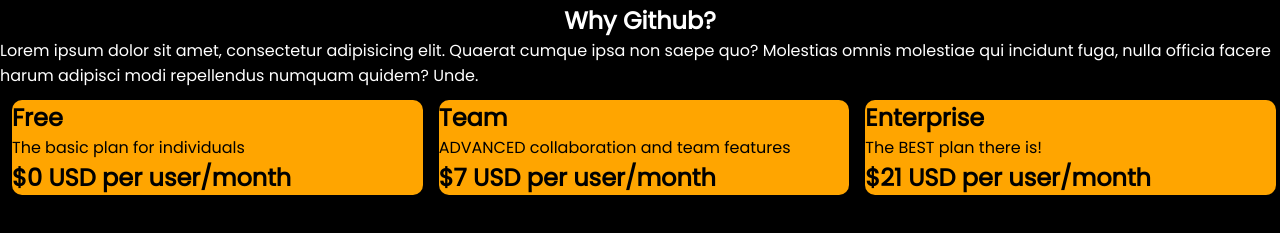
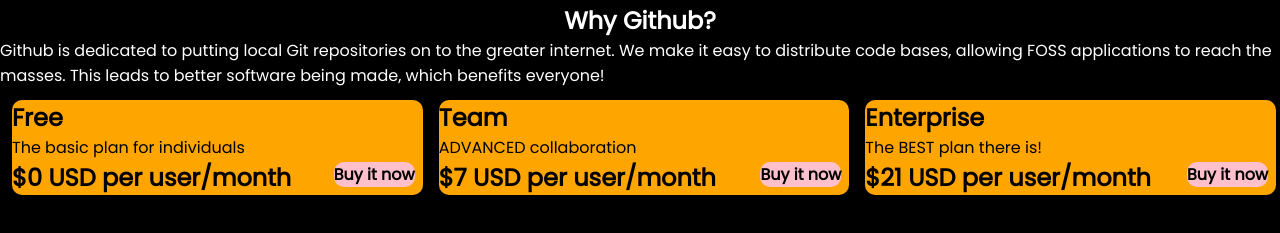
Before and after one commit to MontyTecher/Github-Site, a plain HTML site: page index.html in a window 1280 px wide. Shown: the part 53-286 px from the top of the page. Drawn offline with Linux system fonts and the light colour scheme.

Commit message:
Added a buy button

```diff
--- a/index.html
+++ b/index.html
@@ -22,23 +22,26 @@
     </header>
     <section class="main">
         <h1>Why Github?</h1>
-        <p>Lorem ipsum dolor sit amet, consectetur adipisicing elit. Quaerat cumque ipsa non saepe quo? Molestias omnis molestiae qui incidunt fuga, nulla officia facere harum adipisci modi repellendus numquam quidem? Unde.</p>
+        <p>Github is dedicated to putting local Git repositories on to the greater internet. We make it easy to distribute code bases, allowing FOSS applications to reach the masses. This leads to better software being made, which benefits everyone!</p>
     </section>
     <section class="cards">
             <div class="card">
                 <h1>Free</h1>
                 <span>The basic plan for individuals</span>
                 <h1>$0 USD <span>per user/month</span></h1>
+                <a href="#">Buy it now</a>
             </div>
             <div class="card">
                 <h1>Team</h1>
-                <span>ADVANCED collaboration and team features</span>
+                <span>ADVANCED collaboration</span>
                 <h1>$7 USD <span>per user/month</span></h1>
+                <a href="#">Buy it now</a>
             </div>
             <div class="card">
                 <h1>Enterprise</h1>
                 <span>The BEST plan there is!</span>
                 <h1>$21 USD <span>per user/month</span></h1>
+                <a href="#">Buy it now</a>
             </div>
     </section>
 </body>
--- a/style.css
+++ b/style.css
@@ -31,11 +31,25 @@
     }
     .cards{
         flex-direction:column;
+        flex:1;
+    }
+    .cards a{
+        position:absolute;
+        bottom:0.5rem;
+        right:0.5rem;
     }
   }
 @media only screen and (min-width: 1200px) {
     .logo {
       right:30vh
+    }
+    .cards a{
+        position:absolute;
+        bottom:0.5rem;
+        right:0.5rem;
+    }
+    .cards{
+        flex:1;
     }
   }
 .logo span{
@@ -63,9 +77,16 @@
     border-radius:10px;
     margin:1vh;
     flex:1;
+    position:relative;
 }
 .main{
     display:flex;
     flex-direction:column;
     align-items:center;
 }
+.card a{
+    color:black;
+    background-color:pink;
+    border-radius:10px;
+    font-weight:600;
+}
```
